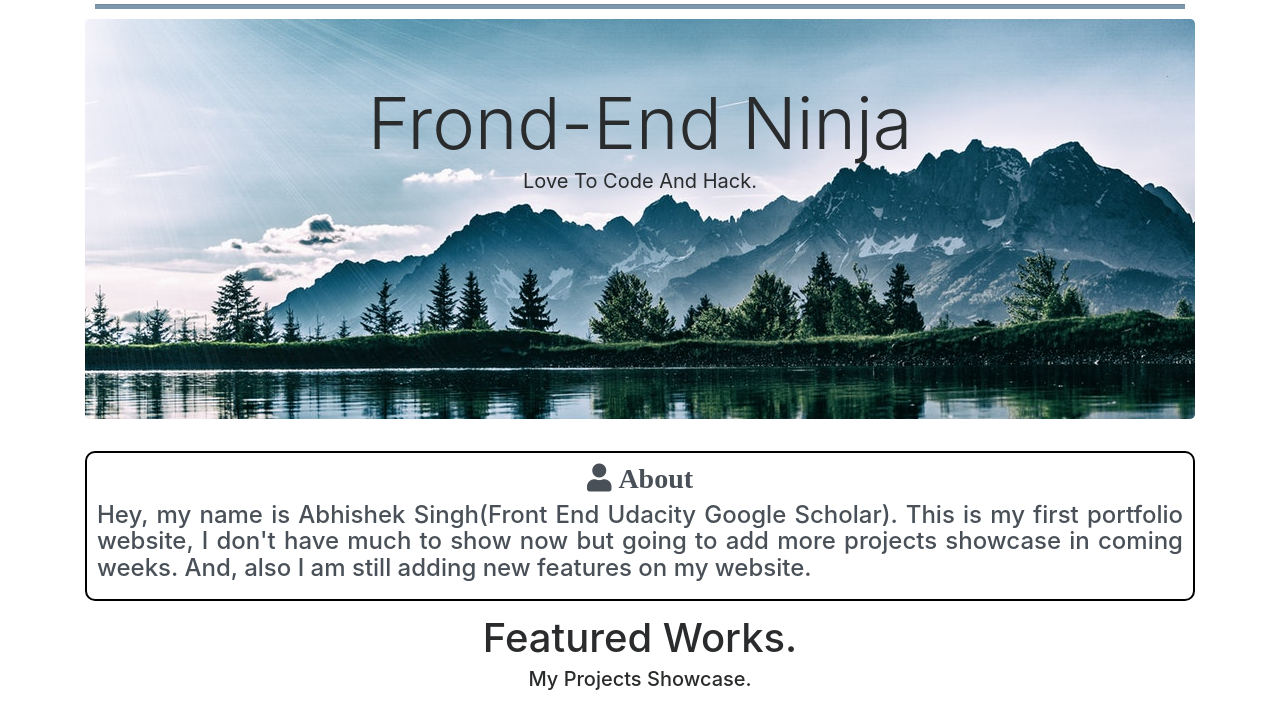
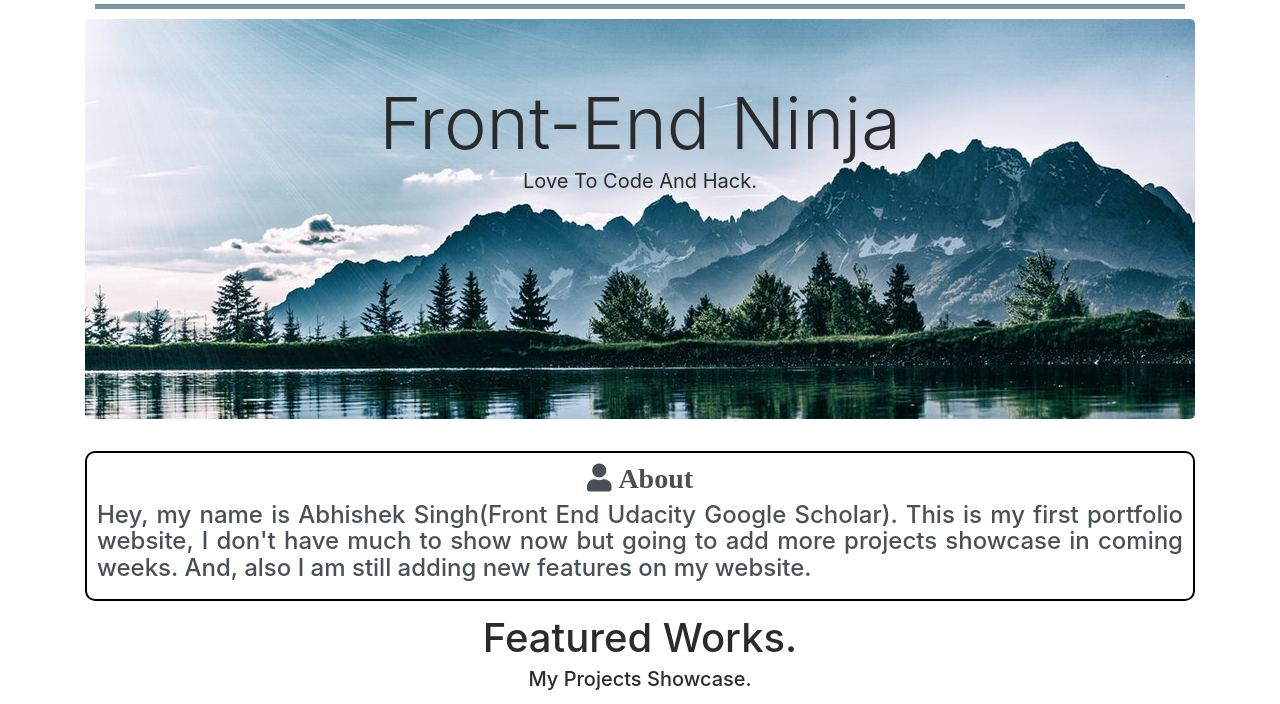
Before and after one commit to devhpes/Fend-Portfolio-Project, a plain HTML site: page index.html in a window 1280 px wide. Shown: the part 96-800 px from the top of the page. Drawn offline with Linux system fonts and the light colour scheme.

Commit message:
Update index.html

```diff
--- a/index.html
+++ b/index.html
@@ -37,7 +37,7 @@
          </header>
          <!-- jumbotron and about -->
          <div class="jumbotron" id="appsummary">
-            <h1 class="display-3">Frond-End Ninja</h1>
+            <h1 class="display-3">Front-End Ninja</h1>
             <h3 class="lead"><b>Love To Code And Hack.</b></h3>
          </div>
          <div class="some-info">
```
